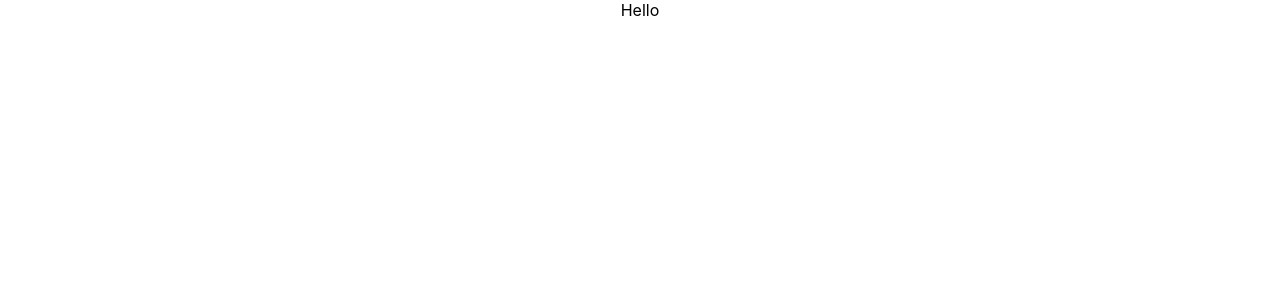
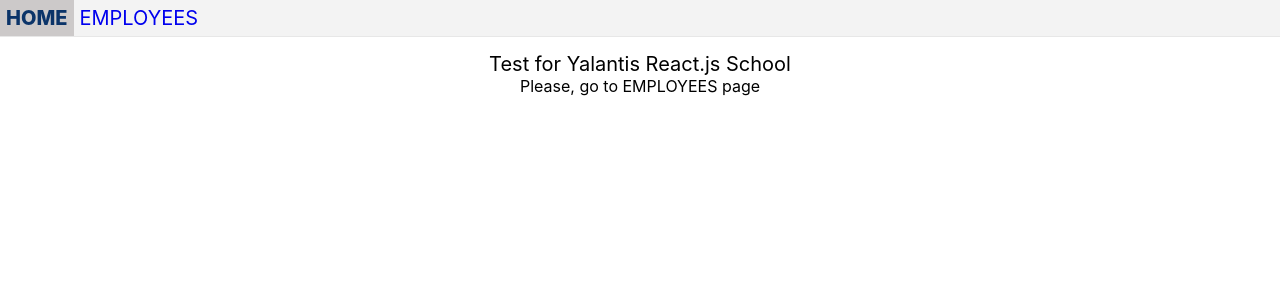
Before and after one commit to mad1982max/Yalantis_test, a React (Create React App) app: page / in a window 1280 px wide. Shown: the top 300 px of the page. Built offline with nearby package versions, Linux system fonts and the light colour scheme.

Commit message:
header with 3 roots

```diff
--- a/package.json
+++ b/package.json
@@ -8,6 +8,7 @@
     "@testing-library/user-event": "^12.5.0",
     "react": "^17.0.1",
     "react-dom": "^17.0.1",
+    "react-router-dom": "^5.2.0",
     "react-scripts": "4.0.1",
     "web-vitals": "^0.2.4"
   },
--- a/src/App.js
+++ b/src/App.js
@@ -1,7 +1,9 @@
 import "./App.css";
+import Header from "./Components/Header/Header.jsx";
 
-const App = () => {
-  return <div className="App">Hello</div>;
-};
-
+const App = () => (
+  <div className="App">
+    <Header />
+  </div>
+);
 export default App;
--- /dev/null
+++ b/src/Components/Employees/Employees.jsx
@@ -0,0 +1,5 @@
+import React from "react";
+
+const Employees = () => <div className="employees">Employees</div>;
+
+export default Employees;
--- /dev/null
+++ b/src/Components/Error/Error.jsx
@@ -0,0 +1,6 @@
+import React from "react";
+import "./error.css";
+
+const Error = () => <div className="error">Sorry, root doesn't exist</div>;
+
+export default Error;
--- /dev/null
+++ b/src/Components/Error/error.css
@@ -0,0 +1,6 @@
+.error {
+  color: red;
+  font-size: 50px;
+  /* background: rgb(219, 218, 218);
+  height: 100vh; */
+}
--- /dev/null
+++ b/src/Components/Header/Header.jsx
@@ -0,0 +1,37 @@
+import React from "react";
+import {
+  BrowserRouter as Router,
+  Route,
+  Switch,
+  NavLink,
+} from "react-router-dom";
+import Main from "../Main/Main";
+import Employees from "../Employees/Employees";
+import Error from "../Error/Error";
+
+import "./header.css";
+
+const Header = () => (
+  <Router>
+    <div className="header">
+      <ul>
+        <li>
+          <NavLink exact to="/" activeClassName="selected">
+            Home
+          </NavLink>
+        </li>
+        <li>
+          <NavLink to="/employees" activeClassName="selected">
+            Employees
+          </NavLink>
+        </li>
+      </ul>
+    </div>
+    <Switch>
+      <Route exact path="/" component={Main} />
+      <Route path="/employees" component={Employees} />
+      <Route path="*" component={Error} />
+    </Switch>
+  </Router>
+);
+export default Header;
--- /dev/null
+++ b/src/Components/Header/header.css
@@ -0,0 +1,28 @@
+ul {
+  list-style-type: none;
+  margin: 0;
+  padding: 0;
+  overflow: hidden;
+  border-bottom: 1px solid #e7e7e7;
+  background-color: #f3f3f3;
+  display: flex;
+  font-size: 20px;
+}
+
+li {
+  padding: 6px;
+  text-transform: uppercase;
+}
+
+li a {
+  text-decoration: none;
+}
+
+li:hover {
+  background-color: #ccc9c9;
+}
+
+.selected {
+  color: rgb(11, 52, 105);
+  font-weight: 800;
+}
--- /dev/null
+++ b/src/Components/Main/Main.jsx
@@ -0,0 +1,13 @@
+import React from "react";
+import "./main.css";
+
+const Main = () => (
+  <>
+    <div className="main">Test for Yalantis React.js School</div>
+    <div className="message">
+      Please, go to <span>EMPLOYEES</span> page
+    </div>
+  </>
+);
+
+export default Main;
--- /dev/null
+++ b/src/Components/Main/main.css
@@ -0,0 +1,4 @@
+.main {
+  font-size: 20px;
+  padding-top: 15px;
+}
--- a/src/index.css
+++ b/src/index.css
@@ -1,13 +1,10 @@
 body {
   margin: 0;
-  font-family: -apple-system, BlinkMacSystemFont, 'Segoe UI', 'Roboto', 'Oxygen',
-    'Ubuntu', 'Cantarell', 'Fira Sans', 'Droid Sans', 'Helvetica Neue',
+  font-family: -apple-system, BlinkMacSystemFont, "Segoe UI", "Roboto", "Oxygen",
+    "Ubuntu", "Cantarell", "Fira Sans", "Droid Sans", "Helvetica Neue",
     sans-serif;
   -webkit-font-smoothing: antialiased;
   -moz-osx-font-smoothing: grayscale;
+  box-sizing: border-box;
+  overflow: hidden;
 }
-
-code {
-  font-family: source-code-pro, Menlo, Monaco, Consolas, 'Courier New',
-    monospace;
-}
```
Also changed, not shown: 2 other files (tests, documents, lock files or other folders).
